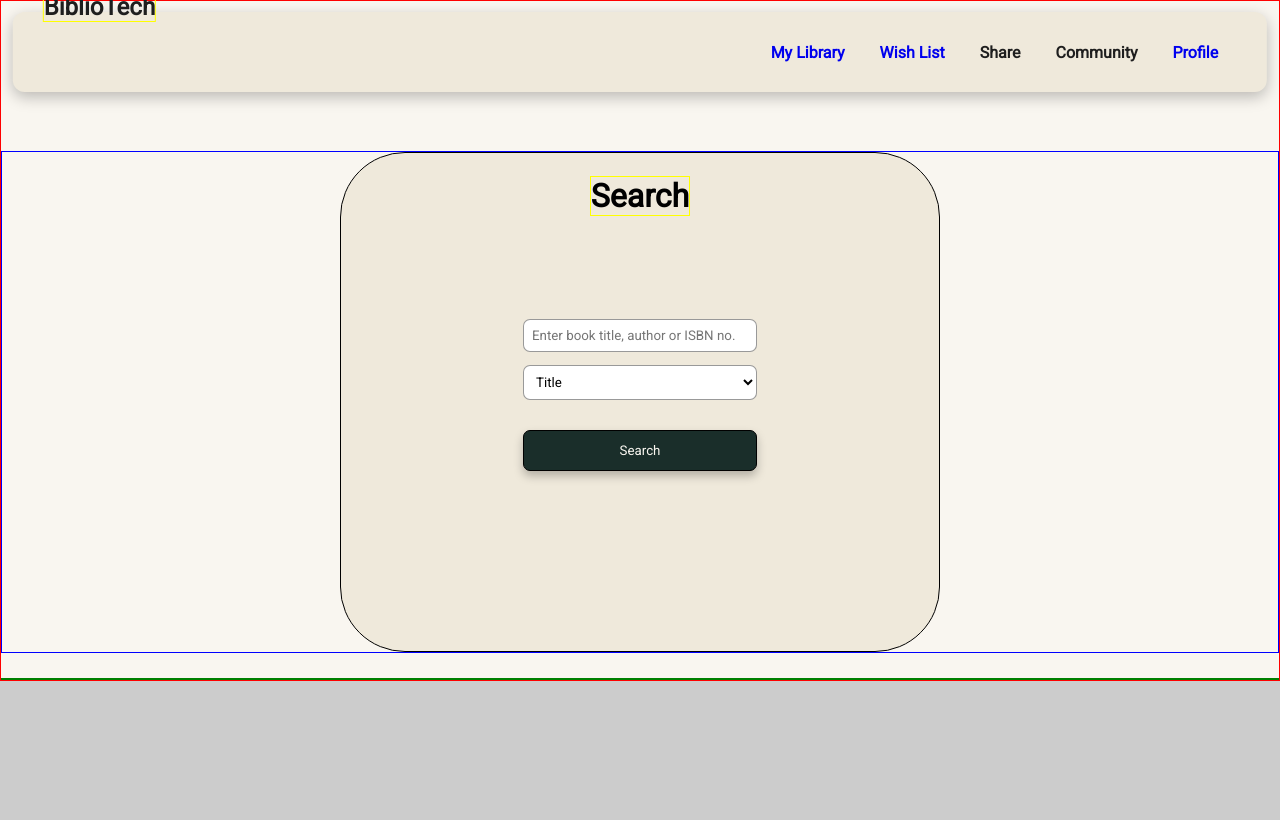
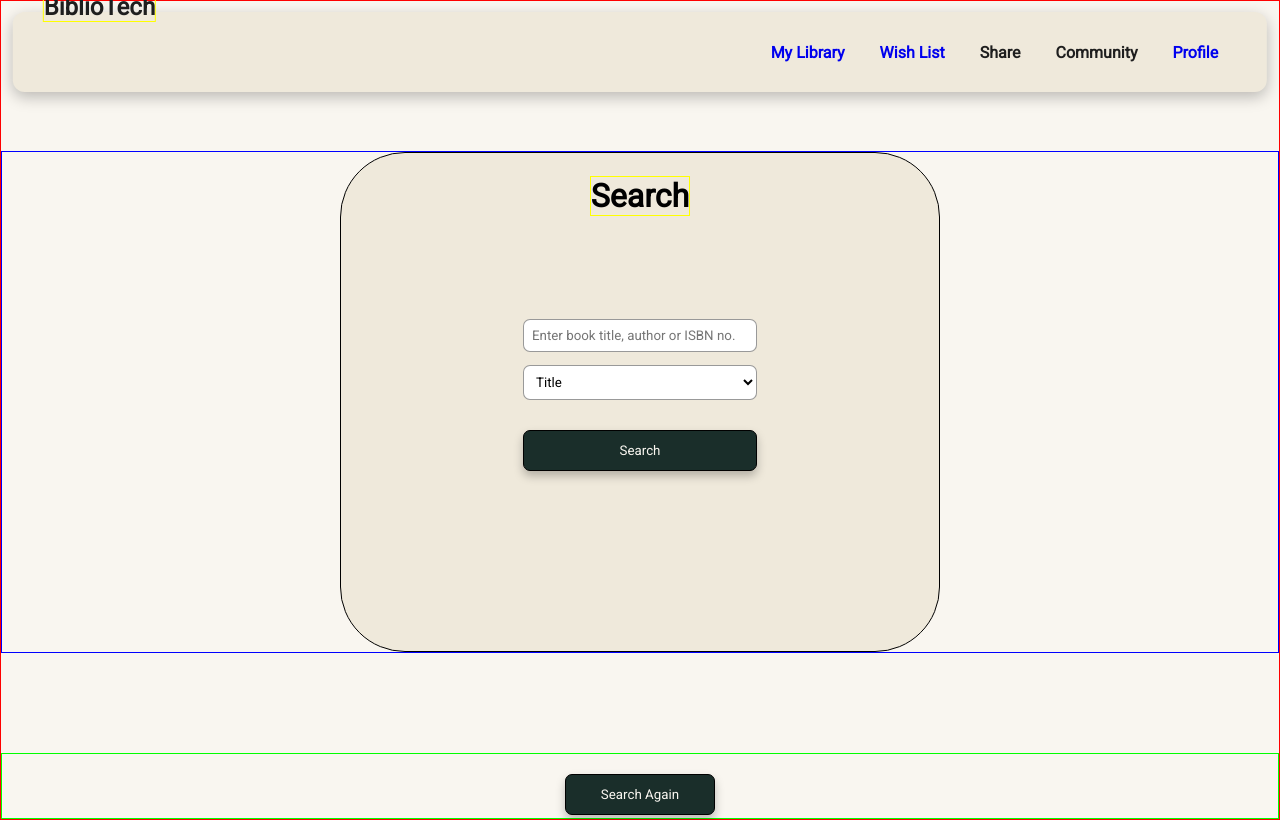
Before and after one commit to hinasuleman/m44-final-project-fe, a React (Create React App) app: page /mainpage in a window 1280 px wide. Built offline with nearby package versions, Linux system fonts and the light colour scheme.

Commit message:
finished the main page and toggle search button

```diff
--- a/src/components/card/Card.js
+++ b/src/components/card/Card.js
@@ -22,7 +22,7 @@ const Card = ({ book }) => {
 
   return (
     <div className="bookCard">
-      {book.volumeInfo.imageLinks ? <img src={book.volumeInfo.imageLinks.thumbnail} width="180px" height="200vh" alt="" /> : <img src={require("../../images/blankCover.jpg")} height="200vh" alt="" />}
+      {book.volumeInfo.imageLinks ? <img src={book.volumeInfo.imageLinks.thumbnail} height="200vh" alt="" /> : <img src={require("../../images/blankCover.jpg")} height="200vh" alt="" />}
       <br></br>
       <p className="title">{book.volumeInfo.title}</p>
       <p className="author">{book.volumeInfo.authors}</p>
--- a/src/components/modals/bookSearchModal/BookSearchModal.js
+++ b/src/components/modals/bookSearchModal/BookSearchModal.js
@@ -3,7 +3,7 @@ import "./BookSearchModal.css";
 import { useState } from "react";
 import { fetchBooks } from "../../../utilities/utilities";
 
-function BookSearchModal({ setBooks, fetchError, setFetchError }) {
+function BookSearchModal({ setBooks, fetchError, setFetchError, onSearch }) {
   const [searchTerm, setSearchTerm] = useState("");
   const [searchType, setSearchType] = useState("intitle");
 
@@ -11,7 +11,13 @@ function BookSearchModal({ setBooks, fetchError, setFetchError }) {
     e.preventDefault();
     const data = await fetchBooks(searchTerm, searchType, setBooks, setFetchError, fetchError);
     await setBooks(data.items);
+    console.log(handleSearch)
+    console.log('Search button clicked');
+    onSearch();
   };
+
+
+
 
   return (
     <>
--- a/src/pages/mainPage/mainPage.css
+++ b/src/pages/mainPage/mainPage.css
@@ -17,5 +17,17 @@
     height: auto;
     display: flex;
     justify-content: space-between;
-    margin-top: 25px;
+    margin-top: 10px;
 }
+
+.searchagain {
+    display: flex;
+    justify-content: center;
+    border: 1px solid lime;
+    margin-top: 100px;
+    width: auto;
+}
+
+.searchbtn {
+    width: 150px;
+}
--- a/src/pages/mainPage/mainPage.js
+++ b/src/pages/mainPage/mainPage.js
@@ -1,19 +1,37 @@
+import React, { useState } from "react";
 import CardContainer from "../../components/cardContainer/CardContainer";
 import LibraryContainer from "../../components/libraryContainer/LibraryContainer";
 import BookSearchModal from "../../components/modals/bookSearchModal/BookSearchModal";
 import './mainPage.css'
 
 const MainPage = ({ setBooks, fetchError, setFetchError, books, user }) => {
+    const [showCardContainer, setShowCardContainer] = useState(false);
+    const [showBookSearchModal, setShowBookSearchModal] = useState(true);
+
+    const onSearch = () => {
+        setShowCardContainer(true);
+        setShowBookSearchModal(false);
+        console.log('!!!')
+    }
+
     return (
         <>
             <div className="mainpage">
 
-                <div className='booksearch' >
-                    <BookSearchModal setBooks={setBooks} fetchError={fetchError} setFetchError={setFetchError} />
+                {showBookSearchModal && (
+                    <div className='booksearch' >
+                        <BookSearchModal setBooks={setBooks} fetchError={fetchError}
+                            setFetchError={setFetchError} onSearch={onSearch} />
+                    </div>
+                )}
+                <div className="searchagain">
+                    <button className="searchbtn" onClick={() => setShowBookSearchModal(true)}>Search Again</button>
                 </div>
-                <div className='cardcontainer'>
-                    <CardContainer books={books} fetchError={fetchError} user={user} />
-                </div>
+                {showCardContainer &&
+                    <div className='cardcontainer'>
+                        <CardContainer books={books} fetchError={fetchError} user={user} />
+                    </div>
+                }
 
                 {/* <LibraryContainer fetchError={fetchError} user={user}/> */}
             </div>
```
